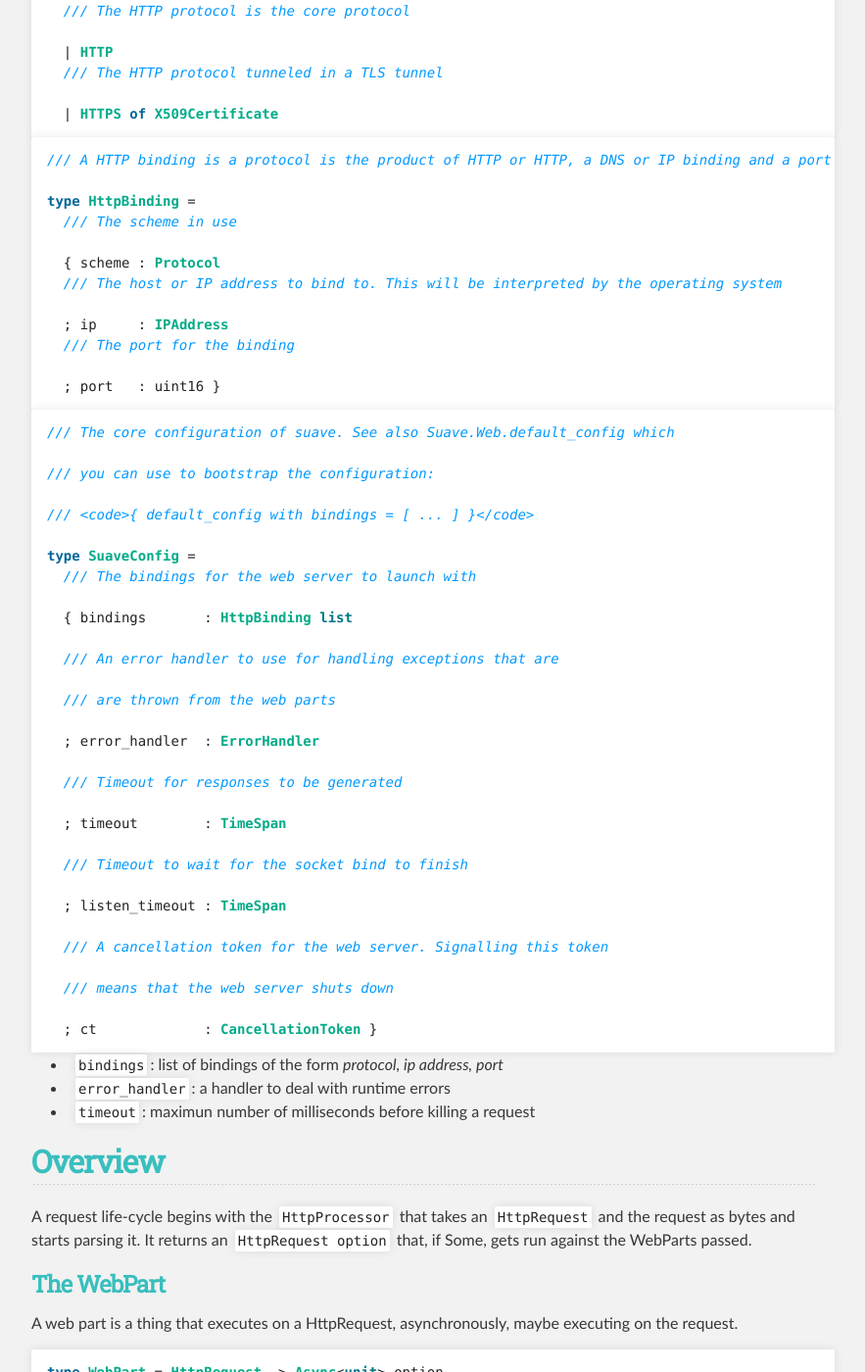
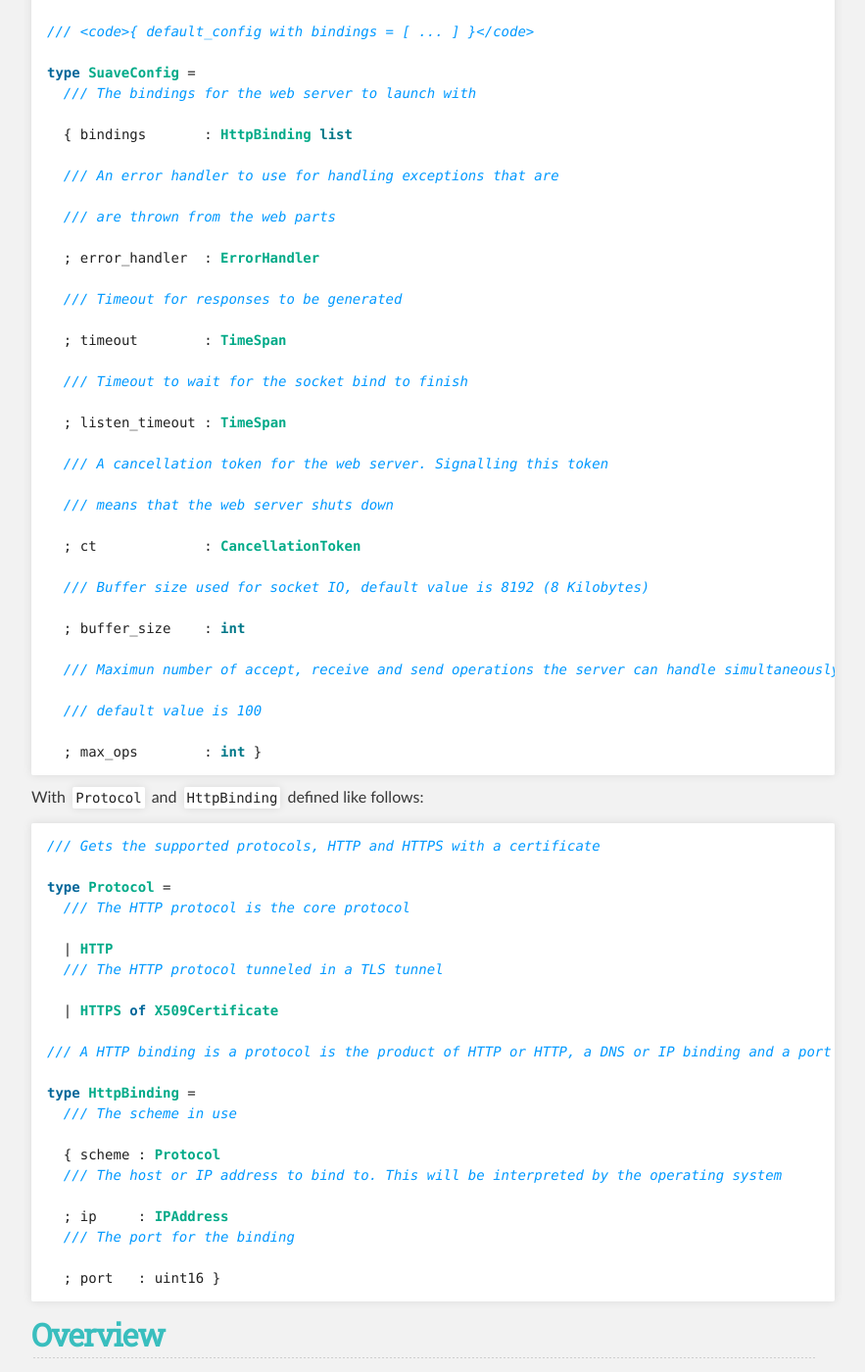
Before and after one commit to SuaveIO/suave, a Jekyll site: the page built from index.md, in a window 1280 px wide and 1400 px high, scrolled down 3535 px. Shown: the whole window at 98% size, without its empty margins (208-1091 px from the left). Built offline with Jekyll 4.4.1, drawn with Linux system fonts in a browser that asks for light colours; some of the changed text lies outside the part shown.

Commit message:
update docs on configuration record & tidy up the layout a bit

```diff
--- a/_includes/content.md
+++ b/_includes/content.md
@@ -146,26 +146,6 @@ Server configuration
 The first argument to `web_server` is a configuration record with the following signature.
 
 {% highlight fsharp %}
-/// Gets the supported protocols, HTTP and HTTPS with a certificate
-type Protocol =
-  /// The HTTP protocol is the core protocol
-  | HTTP
-  /// The HTTP protocol tunneled in a TLS tunnel
-  | HTTPS of X509Certificate
-{% endhighlight %}
-
-{% highlight fsharp %}
-/// A HTTP binding is a protocol is the product of HTTP or HTTP, a DNS or IP binding and a port number
-type HttpBinding =
-  /// The scheme in use
-  { scheme : Protocol
-  /// The host or IP address to bind to. This will be interpreted by the operating system
-  ; ip     : IPAddress
-  /// The port for the binding
-  ; port   : uint16 }
-{% endhighlight %}
-
-{% highlight fsharp %}
 /// The core configuration of suave. See also Suave.Web.default_config which
 /// you can use to bootstrap the configuration:
 /// <code>{ default_config with bindings = [ ... ] }</code>
@@ -185,12 +165,35 @@ type SuaveConfig =
 
   /// A cancellation token for the web server. Signalling this token
   /// means that the web server shuts down
-  ; ct             : CancellationToken }
+  ; ct             : CancellationToken
+
+  /// Buffer size used for socket IO, default value is 8192 (8 Kilobytes)
+  ; buffer_size    : int
+
+  /// Maximun number of accept, receive and send operations the server can handle simultaneously
+  /// default value is 100
+  ; max_ops        : int }
 {% endhighlight %}
 
-  - `bindings`: list of bindings of the form _protocol, ip address, port_
-  - `error_handler`: a handler to deal with runtime errors
-  - `timeout`: maximun number of milliseconds before killing a request
+With `Protocol` and `HttpBinding` defined like follows:
+
+{% highlight fsharp %}
+/// Gets the supported protocols, HTTP and HTTPS with a certificate
+type Protocol =
+  /// The HTTP protocol is the core protocol
+  | HTTP
+  /// The HTTP protocol tunneled in a TLS tunnel
+  | HTTPS of X509Certificate
+
+/// A HTTP binding is a protocol is the product of HTTP or HTTP, a DNS or IP binding and a port number
+type HttpBinding =
+  /// The scheme in use
+  { scheme : Protocol
+  /// The host or IP address to bind to. This will be interpreted by the operating system
+  ; ip     : IPAddress
+  /// The port for the binding
+  ; port   : uint16 }
+{% endhighlight %}
 
 ## Overview
 
--- a/_layouts/default.html
+++ b/_layouts/default.html
@@ -40,6 +40,7 @@
       <section id="main_content" class="inner">
         {{ content }}
       </section>
+      <br/>
     </div>
 
     <!-- FOOTER  -->
```
